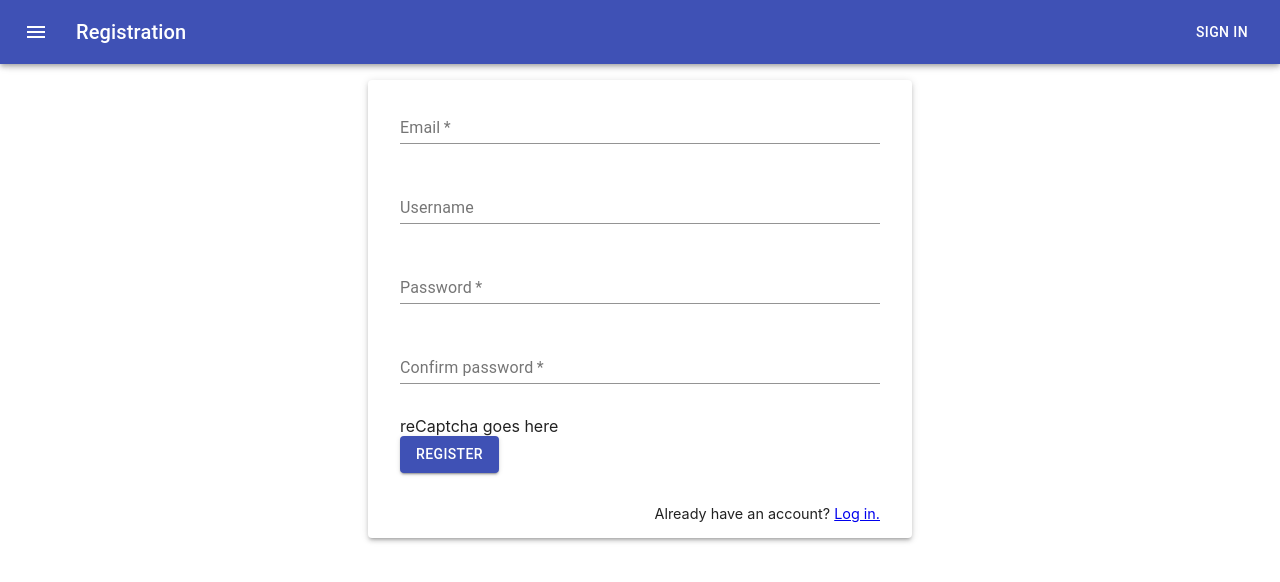
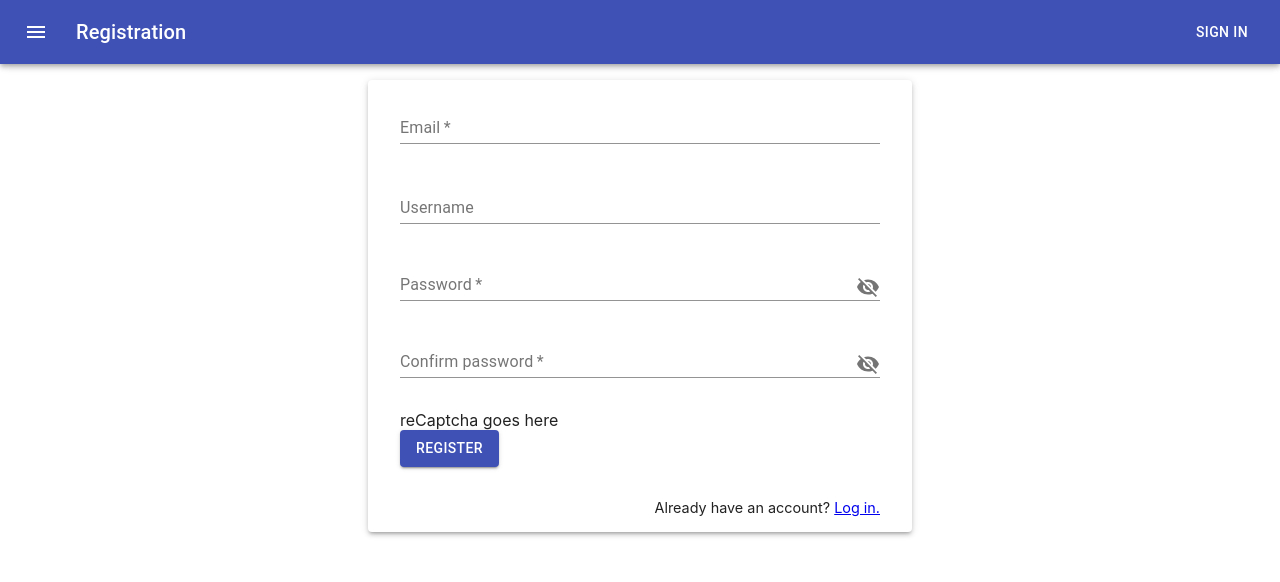
Before and after one commit to MetaMmodern/Pomodorro, a React (Create React App) app in the folder client/: page /register in a window 1280 px wide. Shown: the top 582 px of the page. Built offline with nearby package versions, Linux system fonts and the light colour scheme.

Commit message:
update register page
add password input(hide/show eye)

```diff
--- a/client/src/components/PasswordInput/PasswordInput.js
+++ b/client/src/components/PasswordInput/PasswordInput.js
@@ -14,6 +14,8 @@ const PasswordInput = (props) => {
   return (
     <TextField
       id={props.id}
+      label={props?.label}
+      required={props?.required || false}
       type={showPassword ? "text" : "password"}
       size={props.size || "small"}
       variant={props.variant || "standard"}
--- a/client/src/pages/AuthPages/RegisterPage.js
+++ b/client/src/pages/AuthPages/RegisterPage.js
@@ -5,6 +5,7 @@ import Alert from "@material-ui/lab/Alert";
 import { useHttp } from "../../hooks/http.request";
 
 import useStyles from "./RegisterPage.style";
+import PasswordInput from "../../components/PasswordInput/PasswordInput";
 
 export default function RegisterPage() {
   const history = useHistory();
@@ -88,28 +89,32 @@ export default function RegisterPage() {
           value={state.username}
           onChange={handleFormChange}
         />
-
-        <TextField
-          id="new-password"
+        <PasswordInput
+          id={"new-password"}
           label="Password"
-          type="password"
-          required={true}
+          variant="standard"
+          size="small"
+          autoComplete="off"
           className={classes.AuthBlock__input}
           value={state.password}
-          onChange={handleFormChange}
+          handleValueChange={handleFormChange}
           error={!passwordLength}
           helperText={!passwordLength && "Password is too short."}
+          required={true}
         />
-        <TextField
+
+        <PasswordInput
           id="new-password-confirm"
           label="Confirm password"
-          type="password"
-          required={true}
+          variant="standard"
+          size="small"
+          autoComplete="off"
           className={classes.AuthBlock__input}
           value={state.passwordConfirmed}
-          onChange={handleFormChange}
+          handleValueChange={handleFormChange}
           error={!passwordsEqual}
           helperText={!passwordsEqual && "Password do not match"}
+          required={true}
         />
 
         <div>reCaptcha goes here</div>
```
